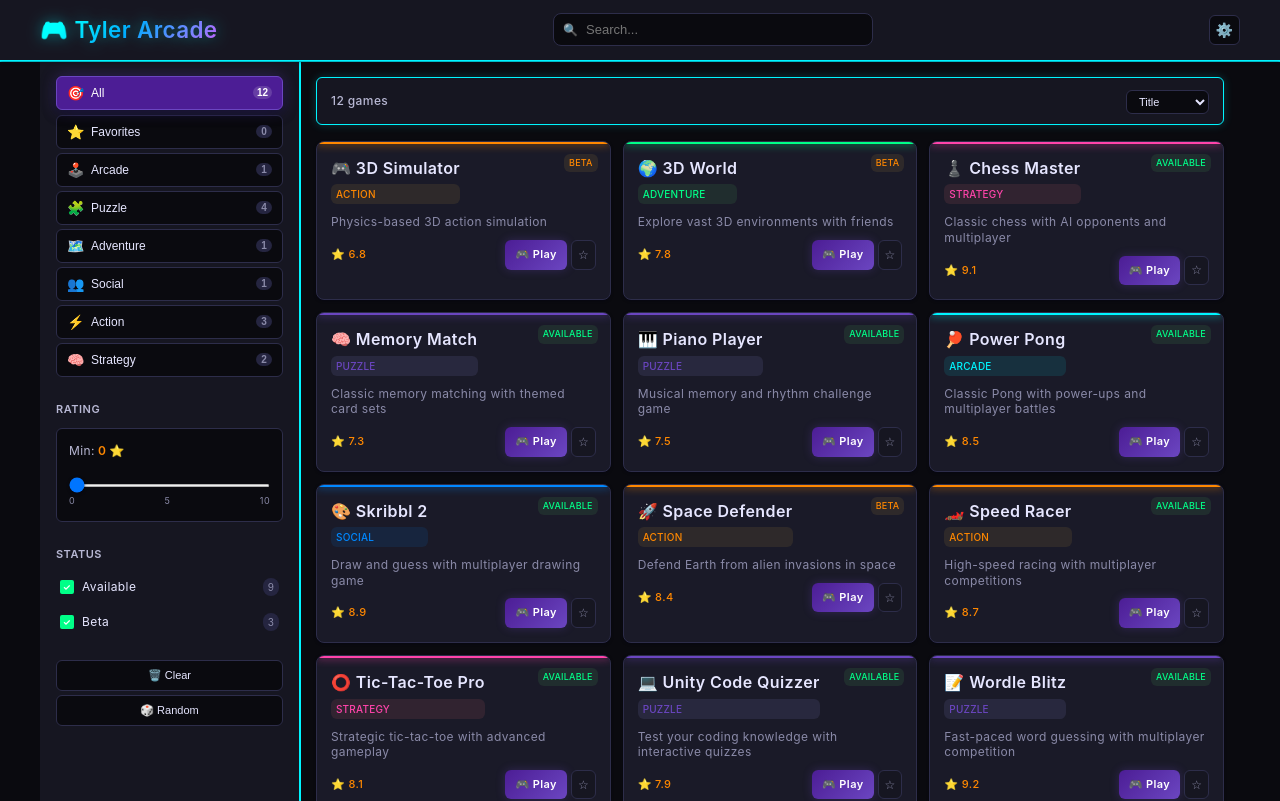
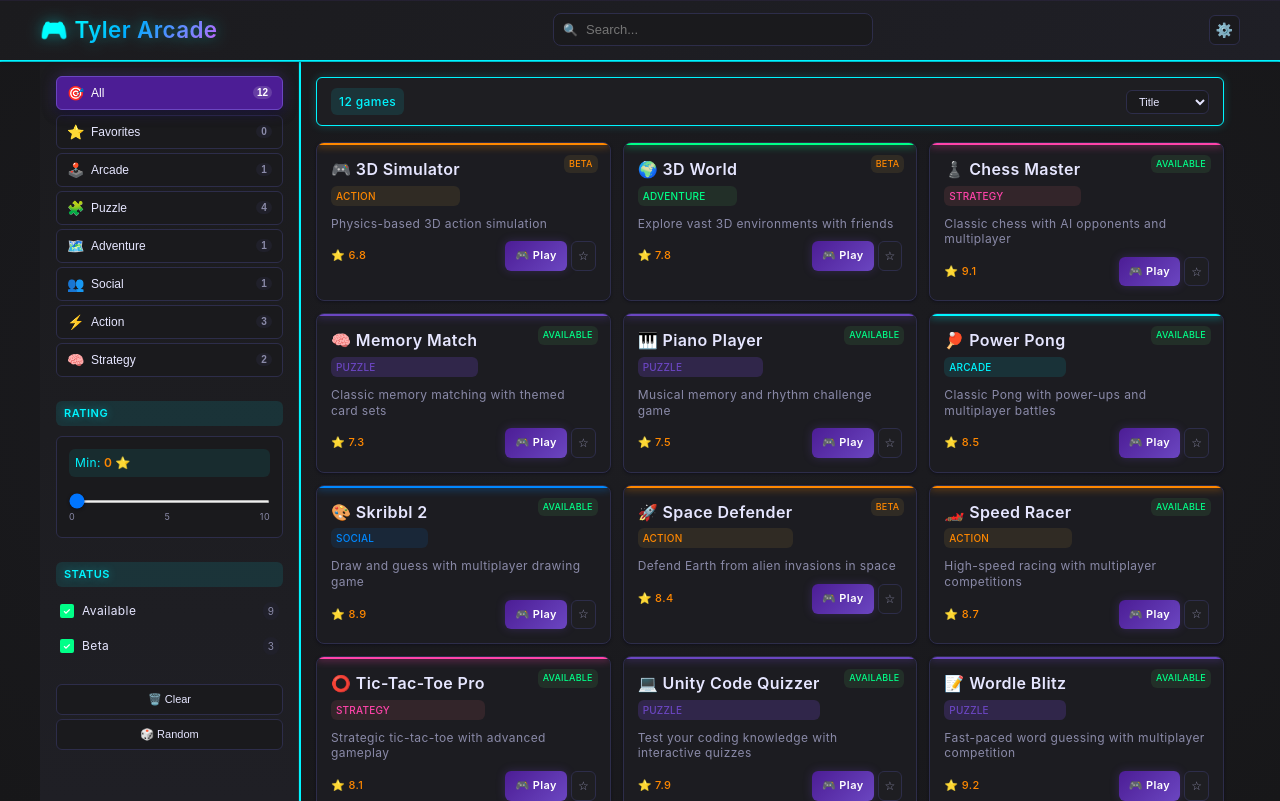
Before and after one commit to tylerwongj/tyler-arcade8, a plain HTML site: page index.html in a window 1280 px wide. Drawn offline with Linux system fonts and the light colour scheme.

Commit message:
master - latest

```diff
--- a/style.css
+++ b/style.css
@@ -1,10 +1,10 @@
 :root {
-    /* Cyberpunk neon gaming theme - blue, purple, black */
-    --primary-bg: #0a0a0f;
-    --secondary-bg: #161621;
-    --tertiary-bg: #1f1f2e;
-    --card-bg: #1a1a28;
-    --accent-bg: #252540;
+    /* Cyberpunk neon gaming theme - charcoal black with purple/cyan tinges */
+    --primary-bg: #1a1a1d;
+    --secondary-bg: #1e1e22;
+    --tertiary-bg: #222228;
+    --card-bg: #1c1c21;
+    --accent-bg: #20202a;
     --primary-text: #e6e6ff;
     --secondary-text: #b8b8d4;
     --muted-text: #8a8aa8;
@@ -54,7 +54,7 @@
 
 body {
     font-family: -apple-system, BlinkMacSystemFont, "Segoe UI", "Roboto", "Ubuntu", "Cantarell", "Noto Sans", sans-serif;
-    background: var(--primary-bg);
+    background: radial-gradient(ellipse at center, #1d1d21 0%, #1a1a1e 50%, #171719 100%);
     color: var(--primary-text);
     line-height: 1.6;
     font-weight: 400;
@@ -62,6 +62,7 @@ body {
     transition: var(--transition);
     -webkit-font-smoothing: antialiased;
     -moz-osx-font-smoothing: grayscale;
+    min-height: 100vh;
 }
 
 .dashboard {
@@ -72,13 +73,13 @@ body {
 
 /* Top Bar */
 .top-bar {
-    background: var(--secondary-bg);
+    background: linear-gradient(135deg, #1b1b1e, #1d1d22, #1f1f26);
     border-bottom: 1px solid var(--bright-cyan);
     padding: 12px 16px;
     position: sticky;
     top: 0;
     z-index: 100;
-    box-shadow: var(--shadow-light), 0 1px 0 var(--bright-cyan);
+    box-shadow: var(--shadow-light), 0 1px 0 var(--bright-cyan), inset 0 1px 0 rgba(107, 70, 193, 0.1);
 }
 
 .bar-content {
@@ -228,12 +229,12 @@ body {
 
 /* Side Panel */
 .side-panel {
-    background: var(--secondary-bg);
+    background: linear-gradient(180deg, #1b1b1e, #1d1d21, #1f1f25);
     border-right: 1px solid var(--bright-cyan);
     padding: 16px;
     overflow-y: auto;
     height: calc(100vh - 60px);
-    box-shadow: 1px 0 0 var(--bright-cyan);
+    box-shadow: 1px 0 0 var(--bright-cyan), inset -1px 0 0 rgba(0, 245, 255, 0.1);
 }
 
 .panel-section {
@@ -243,10 +244,14 @@ body {
 .section-label {
     font-size: 11px;
     font-weight: 600;
-    color: var(--secondary-text);
+    color: var(--bright-cyan);
     margin-bottom: 10px;
     text-transform: uppercase;
     letter-spacing: 0.5px;
+    background: rgba(0, 245, 255, 0.1);
+    padding: 4px 8px;
+    border-radius: var(--radius);
+    text-shadow: 0 0 8px rgba(0, 245, 255, 0.4);
 }
 
 /* Category Buttons */
@@ -331,7 +336,10 @@ body {
     gap: 3px;
     margin-bottom: 8px;
     font-size: 12px;
-    color: var(--secondary-text);
+    color: var(--bright-cyan);
+    background: rgba(0, 245, 255, 0.08);
+    padding: 4px 6px;
+    border-radius: var(--radius);
 }
 
 .rating-num {
@@ -496,8 +504,11 @@ body {
 
 .results-text {
     font-size: 12px;
-    color: var(--secondary-text);
+    color: var(--bright-cyan);
     font-weight: 500;
+    background: rgba(0, 245, 255, 0.1);
+    padding: 4px 8px;
+    border-radius: var(--radius);
 }
 
 .sort-control {
@@ -674,7 +685,7 @@ body {
 
 .game-card[data-category="puzzle"] {
     --game-accent: var(--purple-accent);
-    --game-bg: rgba(165, 165, 255, 0.1);
+    --game-bg: rgba(107, 70, 193, 0.25);
 }
 
 .game-card[data-category="adventure"] {
```
